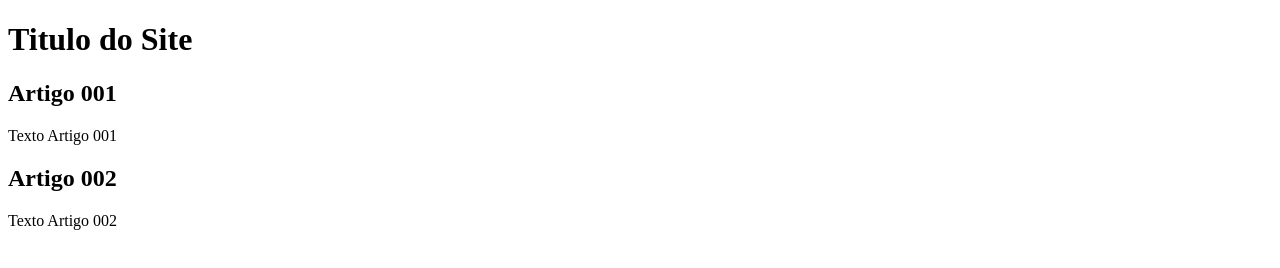
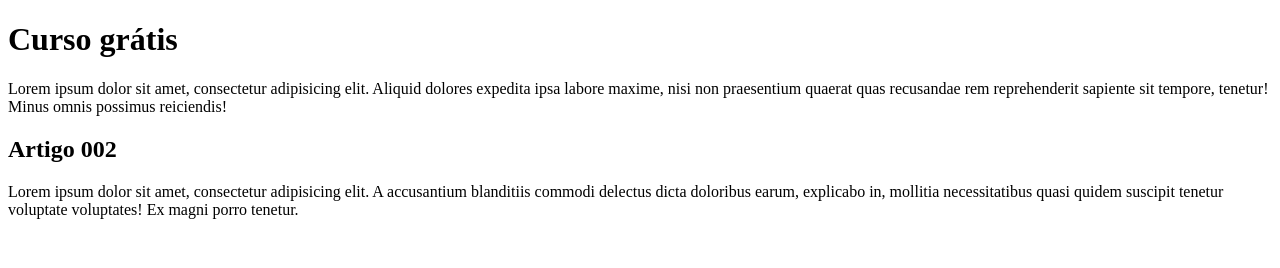
Before and after one commit to jjosejr/projeto-site, a plain HTML site: page index.html in a window 1280 px wide. Drawn offline with Linux system fonts and the light colour scheme.

Commit message:
add conteúdo

```diff
--- a/index.html
+++ b/index.html
@@ -9,17 +9,17 @@
 </head>
 <body>
     <main>
-        <h1>Titulo do Site</h1>
-    </main>
-    <header>
+        <header>
+        <h1>Curso grátis</h1>
+        </header>
         <article>
-            <h2>Artigo 001</h2>
-            <p>Texto Artigo 001</p>
+            <h2></h2>
+            <p>Lorem ipsum dolor sit amet, consectetur adipisicing elit. Aliquid dolores expedita ipsa labore maxime, nisi non praesentium quaerat quas recusandae rem reprehenderit sapiente sit tempore, tenetur! Minus omnis possimus reiciendis!</p>
         </article>
         <article>
             <h2>Artigo 002</h2>
-            <p>Texto Artigo 002</p>
+            <p>Lorem ipsum dolor sit amet, consectetur adipisicing elit. A accusantium blanditiis commodi delectus dicta doloribus earum, explicabo in, mollitia necessitatibus quasi quidem suscipit tenetur voluptate voluptates! Ex magni porro tenetur.</p>
         </article>
-    </header>
+    </main>
 </body>
 </html>
```
